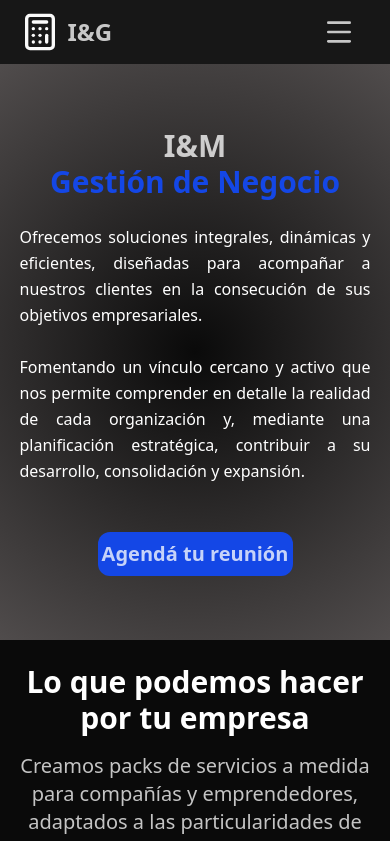
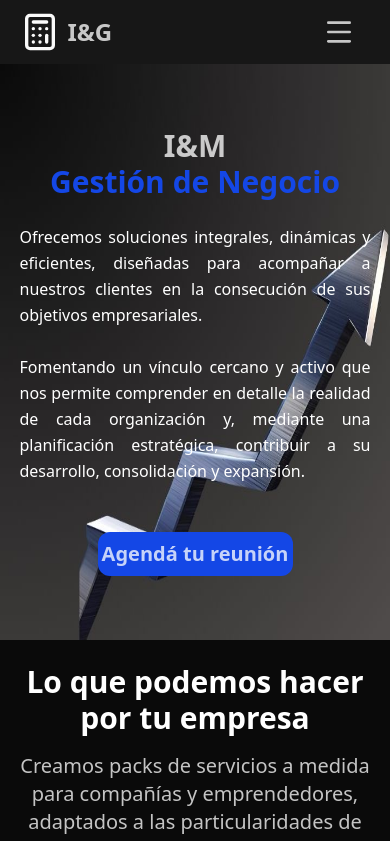
Before and after one commit to FValentino/estudioContableFront, a React (Vite) app: page / in a window 390 px wide. Shown: the top 841 px of the page. Built offline with nearby package versions, Linux system fonts and the light colour scheme; no server answers.

Commit message:
hero fixed

```diff
--- a/src/components/hero/hero.tsx
+++ b/src/components/hero/hero.tsx
@@ -2,23 +2,30 @@
 
 import { motion } from "framer-motion";
 import banner from "../../assets/images/banner.jpg";
+import bannerMobile from "../../assets/images/banner-mobile.jpg";
 
 export default function Hero() {
   return (
-    <section className="w-full h-auto  relative lg:overflow-hidden lg:h-[calc(100vh-5rem)]">
+    <section className="w-full h-auto relative overflow-hidden lg:h-[calc(100vh-5rem)]">
       {/* Fondo de escritorio */}
+      <div className="w-full">
+        <picture>
+          <source srcSet={bannerMobile}  media="(max-width: 1024px)" />
+
           <img
             src={banner}
             alt="Banner I&M Gestión de Negocio"
-        className="hidden absolute object-contain lg:block"
+            className="absolute w-full h-full [object-fit:fill]  lg:w-auto lg:h-auto lg:object-contain "
           />
-
-      {/* Gradiente circular en móvil */}
+        </picture>
+      </div>
+      {/* Gradiente circular en móvil
         <div className="absolute inset-0 bg-black lg:hidden"
           style={{
             background: "radial-gradient(circle, #0a0a0a 0%, #504c4c 100%)",
           }}
         />
+      */}
 
       {/* Texto animado */}
       <motion.div
```
Also changed, not shown: src/assets/images/banner-mobile.jpg. Lines whose indentation alone changed are shown as unchanged.
